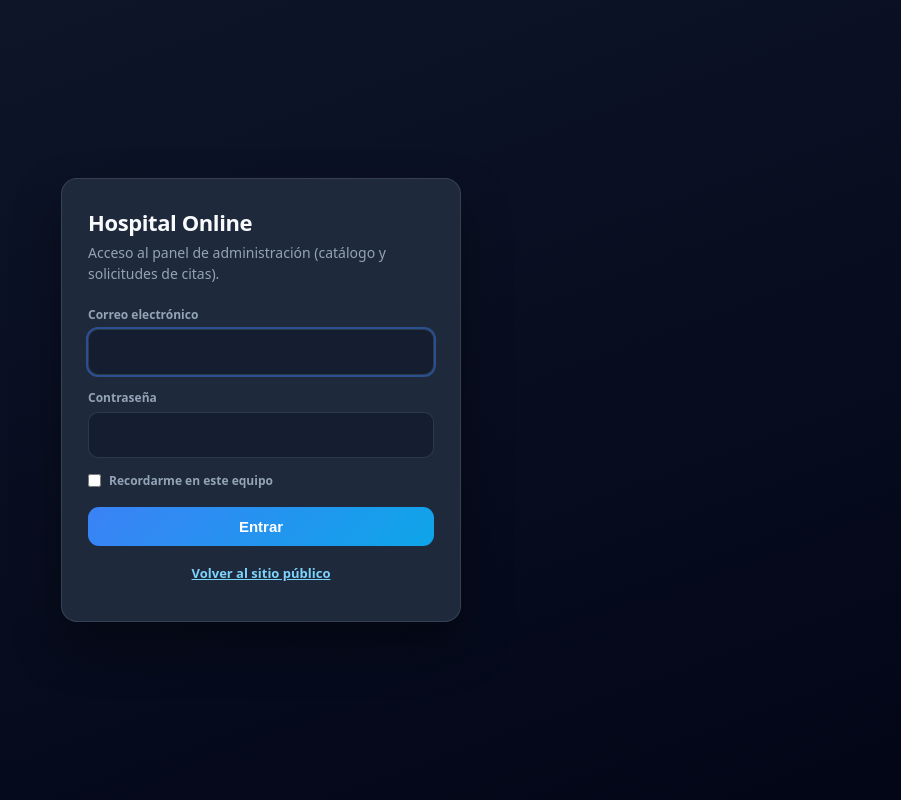
After one commit to Diego-lost/Proyecto-Hospital, a Laravel app: page /login in a window 1280 px wide. The commit adds this page. Shown: the whole page, without its empty margins (379-1280 px from the left). Run offline with Laravel 12, Linux system fonts and the light colour scheme.

Commit message:
Revisado

```diff
--- /dev/null
+++ b/backend/api/app/Http/Controllers/Auth/LoginController.php
@@ -0,0 +1,48 @@
+<?php
+
+namespace App\Http\Controllers\Auth;
+
+use App\Http\Controllers\Controller;
+use Illuminate\Http\RedirectResponse;
+use Illuminate\Http\Request;
+use Illuminate\Support\Facades\Auth;
+use Illuminate\Validation\ValidationException;
+use Illuminate\View\View;
+
+class LoginController extends Controller
+{
+    public function create(): View
+    {
+        return view('auth.login');
+    }
+
+    public function store(Request $request): RedirectResponse
+    {
+        $credentials = $request->validate([
+            'email' => ['required', 'string', 'email'],
+            'password' => ['required', 'string'],
+        ]);
+
+        $remember = $request->boolean('remember');
+
+        if (! Auth::attempt(['email' => $credentials['email'], 'password' => $credentials['password']], $remember)) {
+            throw ValidationException::withMessages([
+                'email' => 'Las credenciales no coinciden con nuestros registros.',
+            ]);
+        }
+
+        $request->session()->regenerate();
+
+        return redirect()->intended(route('admin.dashboard'));
+    }
+
+    public function destroy(Request $request): RedirectResponse
+    {
+        Auth::logout();
+
+        $request->session()->invalidate();
+        $request->session()->regenerateToken();
+
+        return redirect()->route('login');
+    }
+}
--- a/backend/api/app/Providers/AppServiceProvider.php
+++ b/backend/api/app/Providers/AppServiceProvider.php
@@ -2,8 +2,8 @@
 
 namespace App\Providers;
 
-use App\Support\FrontendPublicUrl;
-use Illuminate\Support\Facades\View;
+use App\Auth\ConfigDevUserProvider;
+use Illuminate\Support\Facades\Auth;
 use Illuminate\Support\ServiceProvider;
 
 class AppServiceProvider extends ServiceProvider
@@ -21,8 +21,6 @@ class AppServiceProvider extends ServiceProvider
      */
     public function boot(): void
     {
-        View::composer('admin.*', function ($view) {
-            $view->with('frontendPublicUrl', FrontendPublicUrl::resolve());
-        });
+        Auth::provider('config_dev', fn ($app, array $config): ConfigDevUserProvider => new ConfigDevUserProvider);
     }
 }
--- a/backend/api/bootstrap/app.php
+++ b/backend/api/bootstrap/app.php
@@ -12,7 +12,8 @@ return Application::configure(basePath: dirname(__DIR__))
         health: '/up',
     )
     ->withMiddleware(function (Middleware $middleware): void {
-        //
+        $middleware->redirectGuestsTo(fn () => route('login'));
+        $middleware->redirectUsersTo(fn () => route('admin.dashboard'));
     })
     ->withExceptions(function (Exceptions $exceptions): void {
         //
--- a/backend/api/config/app.php
+++ b/backend/api/config/app.php
@@ -60,11 +60,22 @@ return [
     |--------------------------------------------------------------------------
     |
     | Si no defines FRONTEND_URL en .env, en instalaciones tipo XAMPP se intentará deducir
-    | reemplazando /backend/api/public por /frontend/index.html en APP_URL.
+    | reemplazando /backend/api/public por /frontend/ en APP_URL.
     |
     */
 
     'frontend_url' => env('FRONTEND_URL'),
+
+    /*
+    |--------------------------------------------------------------------------
+    | Sitio público si no se puede deducir la ruta (p. ej. php artisan serve :8000)
+    |--------------------------------------------------------------------------
+    */
+
+    'frontend_url_fallback' => env(
+        'FRONTEND_URL_FALLBACK',
+        'http://localhost/ProyectoNuevo/frontend/'
+    ),
 
     /*
     |--------------------------------------------------------------------------
--- a/backend/api/config/auth.php
+++ b/backend/api/config/auth.php
@@ -1,6 +1,4 @@
 <?php
-
-use App\Models\User;
 
 return [
 
@@ -62,14 +60,17 @@ return [
     */
 
     'providers' => [
+        /*
+         * Panel /admin: usuario definido en config/dev_login.php (prueba sin fila en users).
+         * Para volver a usuarios en BD: driver "eloquent" + model User::class
+         */
         'users' => [
-            'driver' => 'eloquent',
-            'model' => env('AUTH_MODEL', User::class),
+            'driver' => 'config_dev',
         ],
 
         // 'users' => [
-        //     'driver' => 'database',
-        //     'table' => 'users',
+        //     'driver' => 'eloquent',
+        //     'model' => env('AUTH_MODEL', User::class),
         // ],
     ],
 
--- /dev/null
+++ b/backend/api/config/dev_login.php
@@ -0,0 +1,13 @@
+<?php
+
+/**
+ * Credenciales solo para pruebas del panel /admin (sin usuario en base de datos).
+ * Cambia estos valores o usa DEV_LOGIN_* en .env antes de exponer el proyecto.
+ */
+return [
+    'email' => env('DEV_LOGIN_EMAIL', 'admin@local.test'),
+
+    'password' => env('DEV_LOGIN_PASSWORD', 'password'),
+
+    'name' => env('DEV_LOGIN_NAME', 'Administrador'),
+];
--- /dev/null
+++ b/backend/api/resources/views/auth/login.blade.php
@@ -0,0 +1,149 @@
+<!doctype html>
+<html lang="es">
+  <head>
+    <meta charset="utf-8" />
+    <meta name="viewport" content="width=device-width, initial-scale=1" />
+    <title>Iniciar sesión | Hospital Online</title>
+    <style>
+      :root {
+        --bg: #0f172a;
+        --card: #1e293b;
+        --text: #f8fafc;
+        --muted: #94a3b8;
+        --accent: #3b82f6;
+        --accent2: #0ea5e9;
+        --danger: #fca5a5;
+        --line: rgba(148, 163, 184, 0.2);
+      }
+      * { box-sizing: border-box; }
+      body {
+        margin: 0;
+        min-height: 100vh;
+        font-family: system-ui, -apple-system, "Segoe UI", Roboto, Arial, sans-serif;
+        background: linear-gradient(160deg, var(--bg) 0%, #020617 100%);
+        color: var(--text);
+        display: flex;
+        align-items: center;
+        justify-content: center;
+        padding: 24px;
+      }
+      .panel {
+        width: 100%;
+        max-width: 400px;
+        background: var(--card);
+        border: 1px solid var(--line);
+        border-radius: 16px;
+        padding: 28px 26px 26px;
+        box-shadow: 0 24px 48px rgba(0, 0, 0, 0.35);
+      }
+      h1 {
+        margin: 0 0 6px;
+        font-size: 22px;
+        font-weight: 800;
+        letter-spacing: -0.4px;
+      }
+      .sub {
+        margin: 0 0 22px;
+        font-size: 14px;
+        color: var(--muted);
+        line-height: 1.45;
+      }
+      label {
+        display: block;
+        font-size: 12px;
+        font-weight: 700;
+        color: var(--muted);
+        margin-bottom: 6px;
+      }
+      input[type="email"],
+      input[type="password"] {
+        width: 100%;
+        padding: 11px 12px;
+        border-radius: 10px;
+        border: 1px solid var(--line);
+        background: rgba(15, 23, 42, 0.6);
+        color: var(--text);
+        font: inherit;
+        margin-bottom: 14px;
+      }
+      input:focus {
+        outline: 2px solid rgba(59, 130, 246, 0.45);
+        outline-offset: 0;
+      }
+      .row-check {
+        display: flex;
+        align-items: center;
+        gap: 8px;
+        margin-bottom: 18px;
+        font-size: 14px;
+        color: var(--muted);
+      }
+      .row-check input { margin: 0; width: auto; }
+      button[type="submit"] {
+        width: 100%;
+        padding: 11px 14px;
+        border: none;
+        border-radius: 11px;
+        font-weight: 700;
+        font-size: 15px;
+        cursor: pointer;
+        color: #fff;
+        background: linear-gradient(135deg, var(--accent), var(--accent2));
+      }
+      button[type="submit"]:hover {
+        filter: brightness(1.06);
+      }
+      .error {
+        margin: 0 0 14px;
+        padding: 10px 12px;
+        border-radius: 10px;
+        background: rgba(239, 68, 68, 0.15);
+        border: 1px solid rgba(239, 68, 68, 0.35);
+        color: var(--danger);
+        font-size: 14px;
+      }
+      .foot {
+        margin-top: 18px;
+        font-size: 13px;
+        color: var(--muted);
+        text-align: center;
+      }
+      .foot a {
+        color: #7dd3fc;
+        font-weight: 600;
+      }
+    </style>
+  </head>
+  <body>
+    <div class="panel">
+      <h1>Hospital Online</h1>
+      <p class="sub">Acceso al panel de administración (catálogo y solicitudes de citas).</p>
+
+      @if ($errors->any())
+        <div class="error" role="alert">
+          {{ $errors->first() }}
+        </div>
+      @endif
+
+      <form method="post" action="{{ route('login') }}" autocomplete="off">
+        @csrf
+        <label for="email">Correo electrónico</label>
+        <input id="email" name="email" type="email" value="{{ old('email') }}" required autofocus />
+
+        <label for="password">Contraseña</label>
+        <input id="password" name="password" type="password" required />
+
+        <div class="row-check">
+          <input id="remember" name="remember" type="checkbox" value="1" {{ old('remember') ? 'checked' : '' }} />
+          <label for="remember" style="margin:0;font-weight:600;">Recordarme en este equipo</label>
+        </div>
+
+        <button type="submit">Entrar</button>
+      </form>
+
+      <p class="foot">
+        <a href="{{ route('web.public') }}">Volver al sitio público</a>
+      </p>
+    </div>
+  </body>
+</html>
--- a/backend/api/routes/web.php
+++ b/backend/api/routes/web.php
@@ -13,6 +13,7 @@ use App\Http\Controllers\Admin\AdminEspecialidadController;
 use App\Http\Controllers\Admin\AdminMedicoController;
 use App\Http\Controllers\Admin\AdminServicioController;
 use App\Http\Controllers\Admin\AdminSolicitudCitaController;
+use App\Http\Controllers\Auth\LoginController;
 
 Route::get('/', function () {
     $frontendRaw = FrontendPublicUrl::resolve();
@@ -28,7 +29,18 @@ Route::get('/', function () {
     return view('home', compact('especialidades'));
 })->name('home');
 
-Route::prefix('admin')->name('admin.')->group(function () {
+Route::get('/sitio-web', function () {
+    return redirect()->away(FrontendPublicUrl::resolve());
+})->name('web.public');
+
+Route::middleware('guest')->group(function () {
+    Route::get('/login', [LoginController::class, 'create'])->name('login');
+    Route::post('/login', [LoginController::class, 'store']);
+});
+
+Route::post('/logout', [LoginController::class, 'destroy'])->middleware('auth')->name('logout');
+
+Route::middleware('auth')->prefix('admin')->name('admin.')->group(function () {
     Route::get('/', [DashboardController::class, 'index'])->name('dashboard');
 
     Route::resource('especialidades', AdminEspecialidadController::class)
```
Also changed, not shown: backend/api/app/Auth/ConfigDevUserProvider.php (added, +71 -0 lines), backend/api/app/Support/FrontendPublicUrl.php (+63 -1 lines), backend/api/database/seeders/DatabaseSeeder.php (+1 -7 lines), backend/api/resources/views/admin/layout.blade.php (+9 -2 lines), backend/api/tests/Feature/AdminFrontendLinkTest.php (added, +28 -0 lines), backend/api/tests/Feature/AdminWebRoutesTest.php (+6 -6 lines), backend/api/tests/Feature/AuthLoginTest.php (added, +54 -0 lines), backend/api/tests/Feature/BusquedaApiTest.php (+2 -0 lines), backend/api/tests/Feature/VisitSitioWebRouteTest.php (added, +33 -0 lines), backend/api/tests/TestCase.php (+12 -1 lines), backend/api/tests/Unit/FrontendPublicUrlTest.php (+10 -1 lines), 1 other file.
